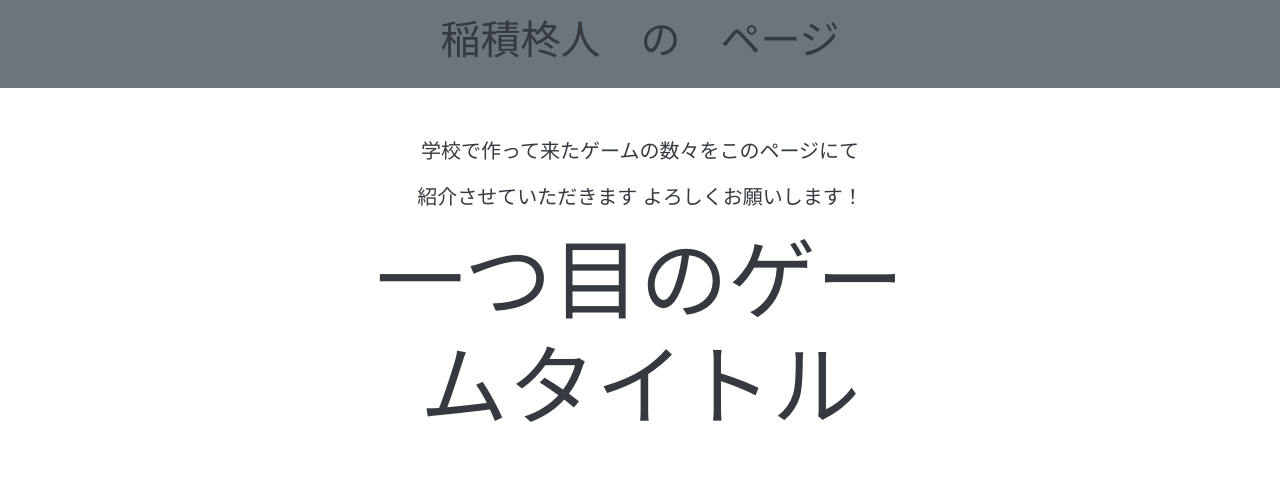
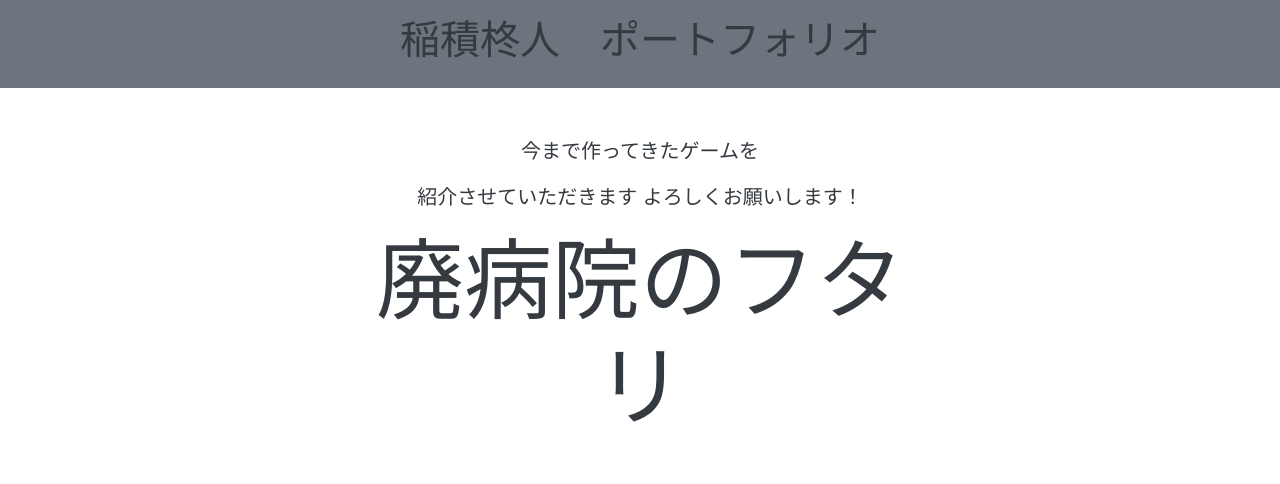
Before and after one commit to inazumishuto314/inazumishuto314.github.io, a plain HTML site: page index.html in a window 1280 px wide. Shown: the top 484 px of the page. Drawn offline with nearby package versions, Linux system fonts and the light colour scheme; grey boxes are pictures that could not be loaded.

Commit message:
Update index.html

```diff
--- a/index.html
+++ b/index.html
@@ -8,14 +8,14 @@
   <meta charset="UTF-8">
   <meta name="viewport" content="width=device-width, initial-scale=1.0">
   <meta http-equiv="X-UA-Compatible" content="ie=edge">
-  <title>BIT TG</title>
+  <title> 稲積柊人　ポートフォリオ</title>
   <link rel="stylesheet" href="https://stackpath.bootstrapcdn.com/bootstrap/4.1.3/css/bootstrap.min.css" integrity="sha384-MCw98/SFnGE8fJT3GXwEOngsV7Zt27NXFoaoApmYm81iuXoPkFOJwJ8ERdknLPMO"
     crossorigin="anonymous">
 </head>
 
 <body class="bg-white text-dark ">
   <header class="bg-secondary text-center p-3 mb-5">
-    <h1>稲積柊人　の　ページ
+    <h1>稲積柊人　ポートフォリオ
     </h1>
   </header>
   <div class="container text-center">
@@ -23,13 +23,13 @@
     <!-- Word & Input -->
     <div class="row">
       <div class="col-md-6 mx-auto">
-        <p class="lead">学校で作って来たゲームの数々をこのページにて
+        <p class="lead">今まで作ってきたゲームを
           <p class="lead">紹介させていただきます
 
           <!-- コメントはこうやって書くんだ　-->
 
          よろしくお願いします！</p>
-        <h2 class="display-2 mb-5" id="current-word">一つ目のゲームタイトル</h2>
+        <h2 class="display-2 mb-5" id="current-word">廃病院のフタリ</h2>
 
 		<!-- 動画を入れる　-->
 
```
